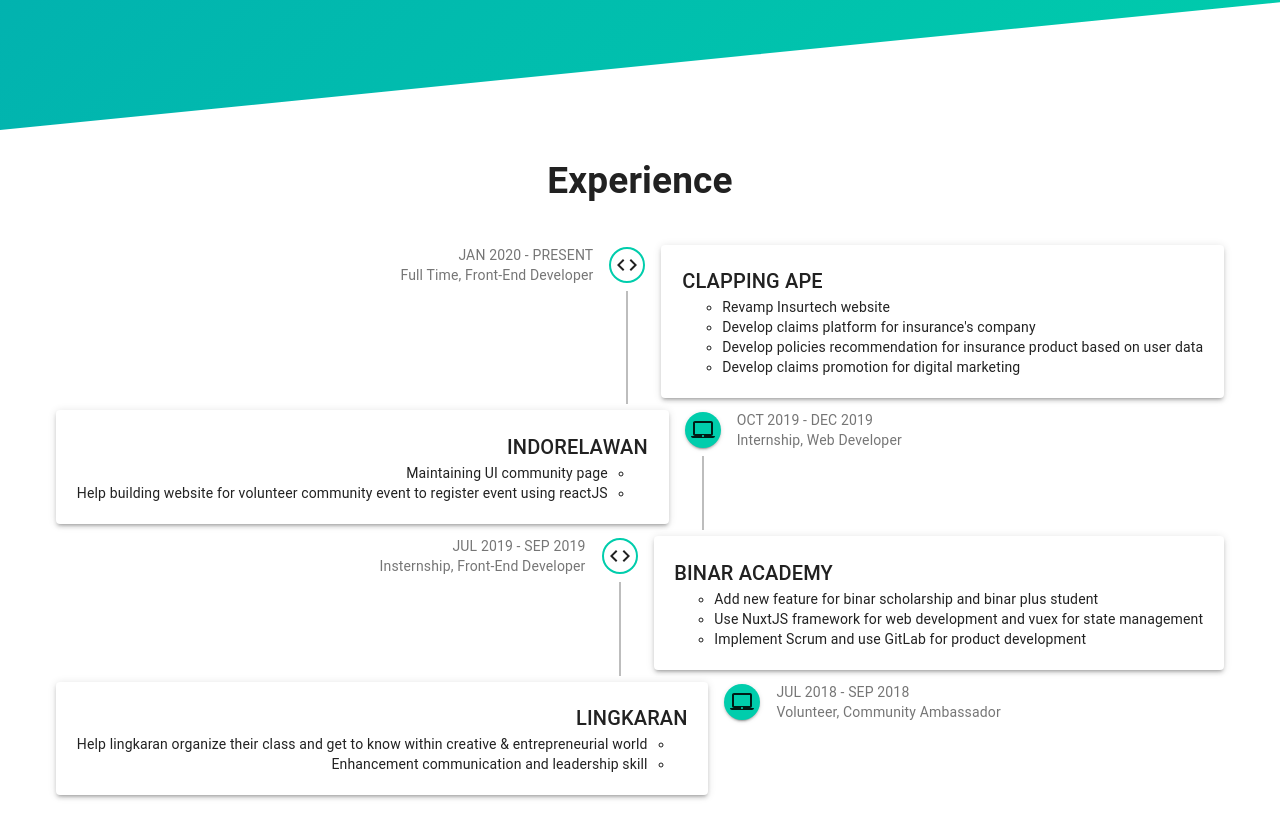
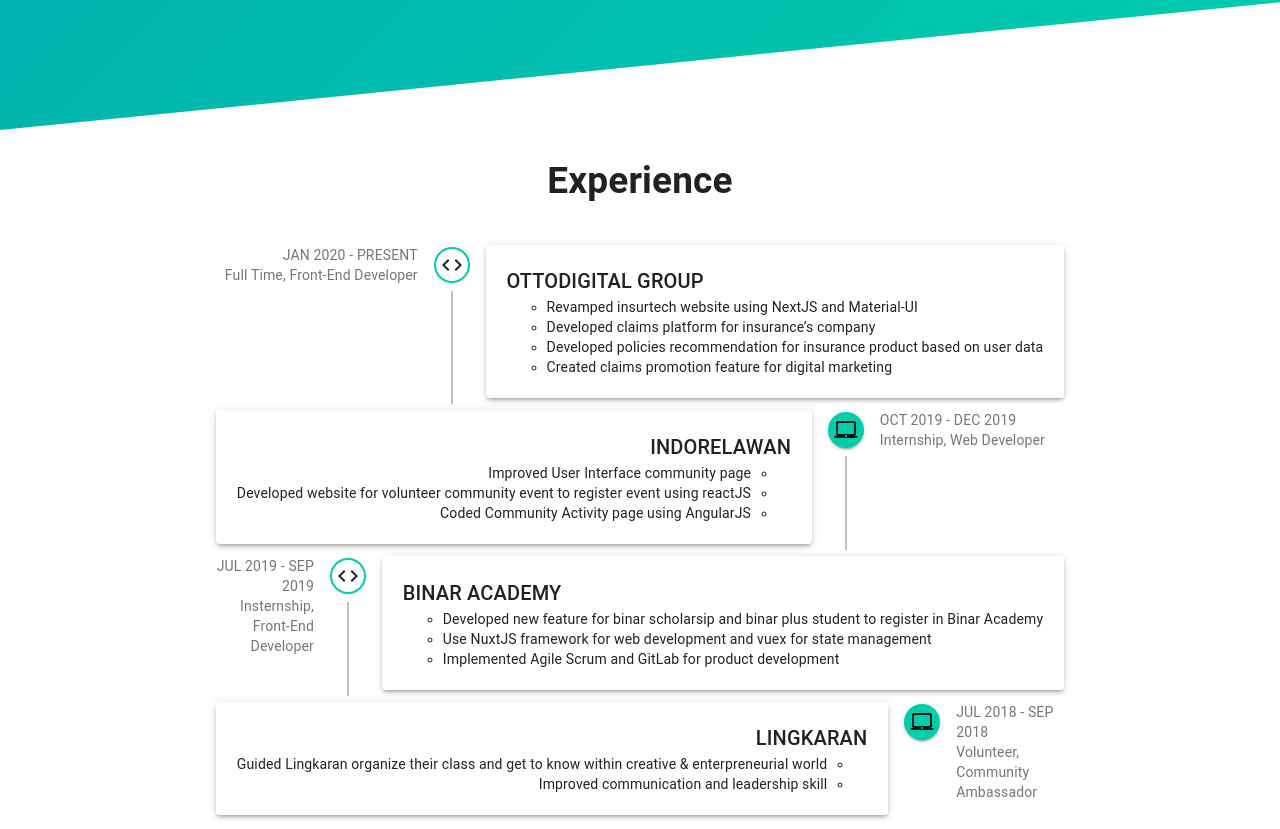
Before and after one commit to ihsanrabb/Ihsanuddin-porto, a Next.js app: page / in a window 1280 px wide. Shown: the part 1251-2080 px from the top of the page. Built offline with nearby package versions, Linux system fonts and the light colour scheme.

Commit message:
update experience desc

```diff
--- a/components/Experience.js
+++ b/components/Experience.js
@@ -15,7 +15,7 @@
 const Experience = () => {
 
   return (
-    <Container maxWidth={false} >
+    <Container maxWidth="md" >
       <h1 className="text-center">Experience</h1>
         <Timeline align="alternate" className="animate__animated animate__fadeIn">
           <TimelineItem>
@@ -37,13 +37,13 @@
               <TimelineContent>
                 <Paper elevation={3} className="experience-box">
                   <Typography variant="h6" component="h1">
-                    CLAPPING APE
+                    OTTODIGITAL GROUP
                   </Typography>
                   <ul className="experience-list">
-                    <li>Revamp Insurtech website</li>
-                    <li>Develop claims platform for insurance's company</li>
-                    <li>Develop policies recommendation for insurance product based on user data</li>
-                    <li>Develop claims promotion for digital marketing</li>
+                    <li>Revamped insurtech website using NextJS and Material-UI</li>
+                    <li>Developed claims platform for insurance’s company</li>
+                    <li>Developed policies recommendation for insurance product based on user data</li>
+                    <li>Created claims promotion feature for digital marketing</li>
                   </ul>
                 </Paper>
               </TimelineContent>
@@ -73,8 +73,9 @@
                   </Typography>
                   <div dir="rtl">
                     <ul className="list-right experience-list-right">
-                      <li>Maintaining UI community page</li>
-                      <li>Help building website for volunteer community event to register event using reactJS</li>
+                      <li>Improved User Interface community page</li>
+                      <li>Developed website for volunteer community event to register event using reactJS</li>
+                      <li>Coded Community Activity page using AngularJS</li>
                     </ul>
                   </div>
                 </Paper>
@@ -104,9 +105,9 @@
                     BINAR ACADEMY
                   </Typography>
                   <ul className="experience-list">
-                    <li>Add new feature for binar scholarship and binar plus student</li>
+                    <li>Developed new feature for binar scholarsip and binar plus student to register in Binar Academy</li>
                     <li>Use NuxtJS framework for web development and vuex for state management</li>
-                    <li>Implement Scrum and use GitLab for product development</li>
+                    <li>Implemented Agile Scrum and GitLab for product development</li>
                   </ul>
                 </Paper>
               </TimelineContent>
@@ -135,8 +136,8 @@
                   </Typography>
                   <div dir="rtl">
                     <ul className="list-right experience-list-right">
-                      <li>Help lingkaran organize their class and get to know within creative & entrepreneurial world</li>
-                      <li>Enhancement communication and leadership skill</li>
+                      <li>Guided Lingkaran organize their class and get to know within creative & enterpreneurial world</li>
+                      <li>Improved communication and leadership skill</li>
                     </ul>
                   </div>
                 </Paper>
```
